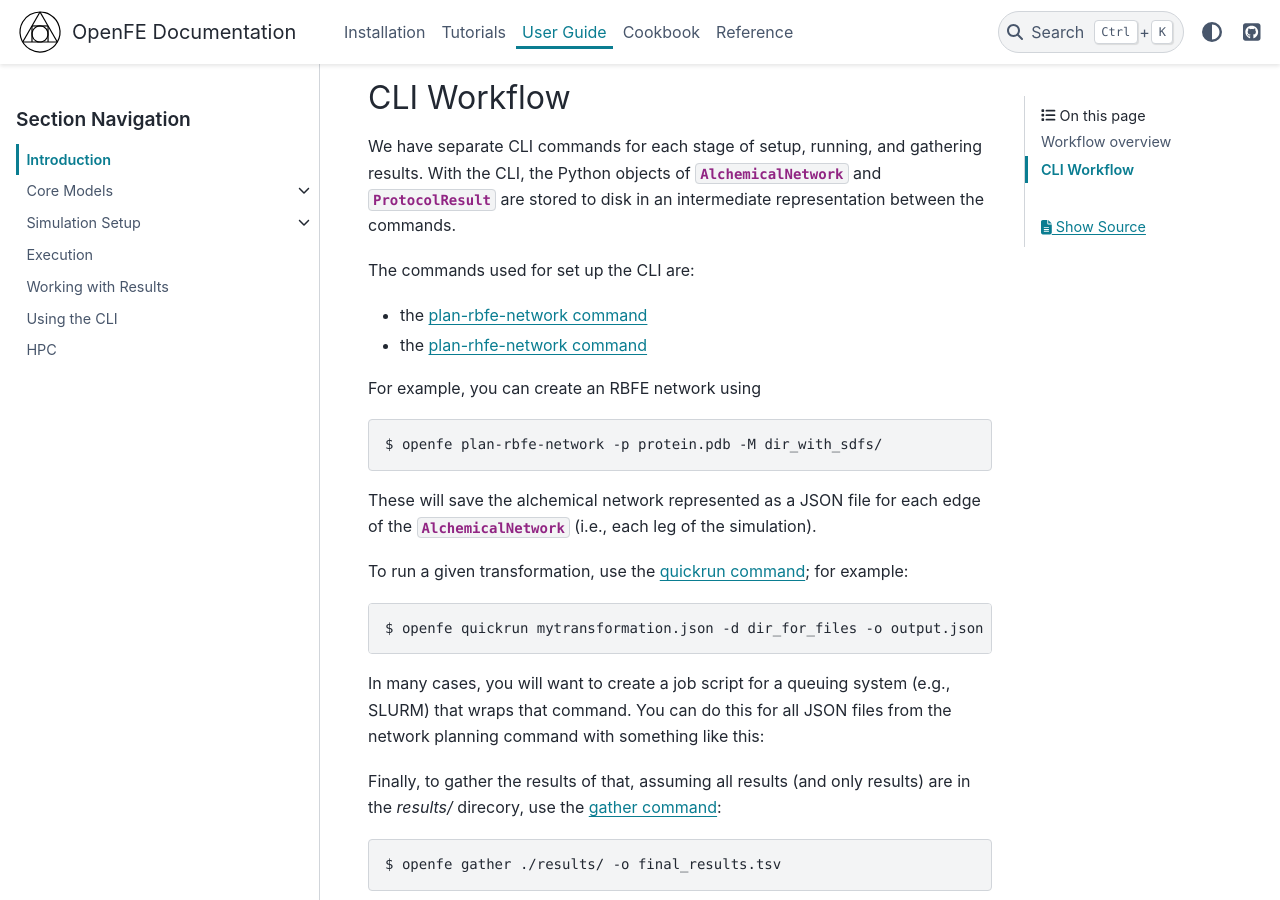
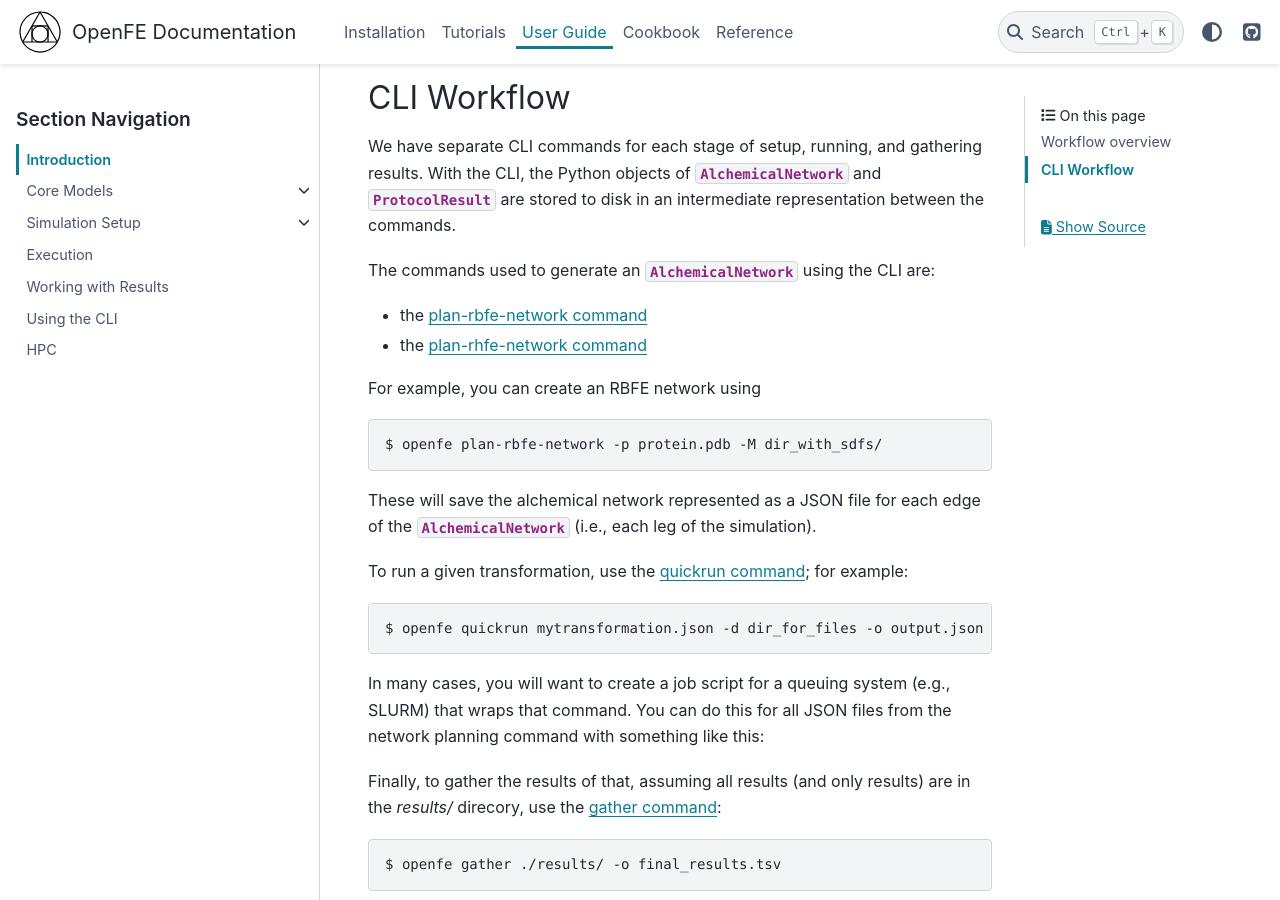
Before and after one commit to OpenFreeEnergy/openfe, a Sphinx documentation site: the page built from docs/guide/introduction.rst, in a window 1280 px wide and 900 px high, scrolled down 976 px. Built offline with Sphinx 7.4.7 and the PyData theme 0.15.4, drawn with Linux system fonts in a browser that asks for light colours.

Commit message:
fix sentence structure

```diff
--- a/docs/guide/introduction.rst
+++ b/docs/guide/introduction.rst
@@ -61,7 +61,7 @@
    planner to generate the network, before saving each transformation as a
    JSON file.
 
-The commands used for set up the CLI are:
+The commands used to generate an :class:`AlchemicalNetwork` using the CLI are:
 
 * the :ref:`cli_plan-rbfe-network`
 * the :ref:`cli_plan-rhfe-network`
```
